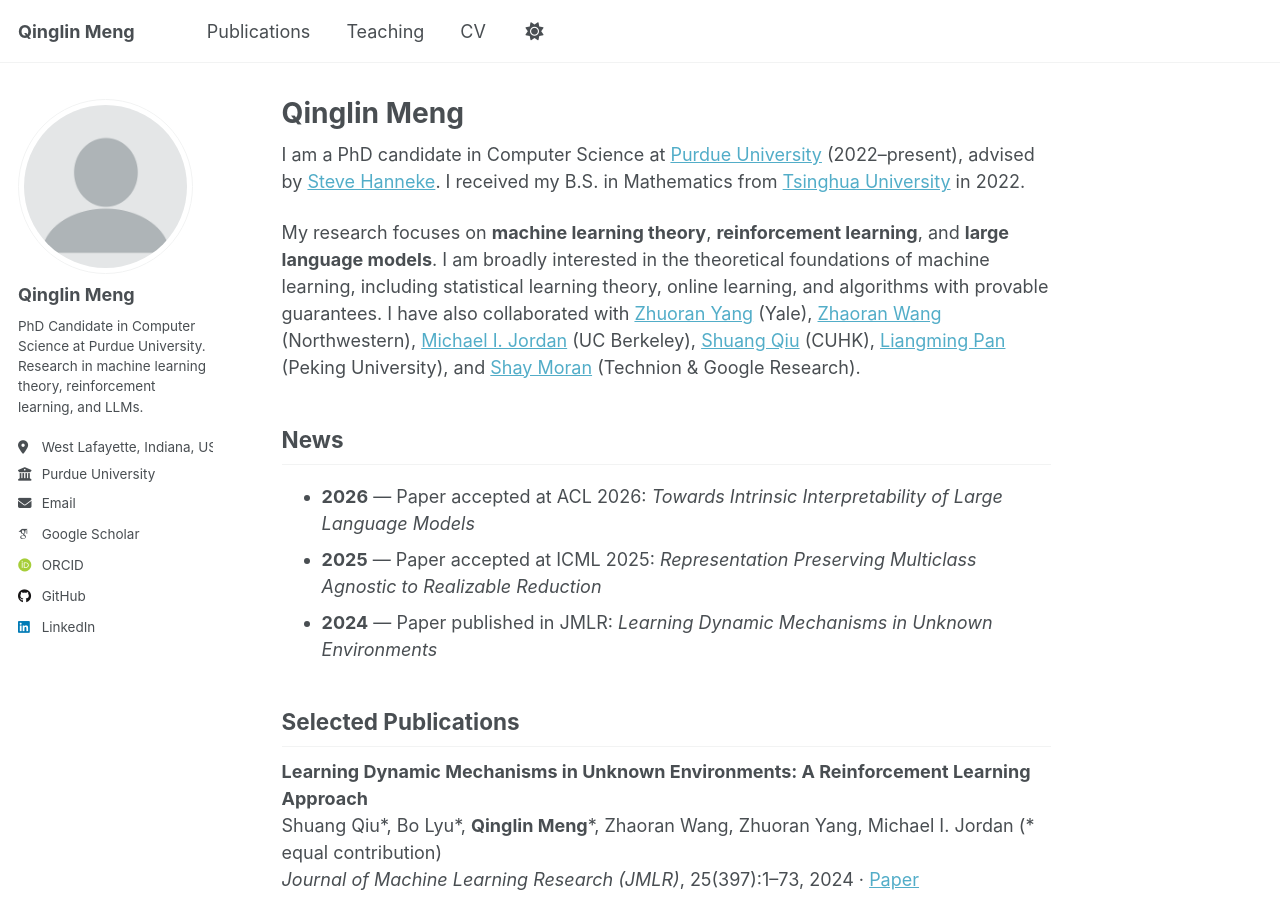
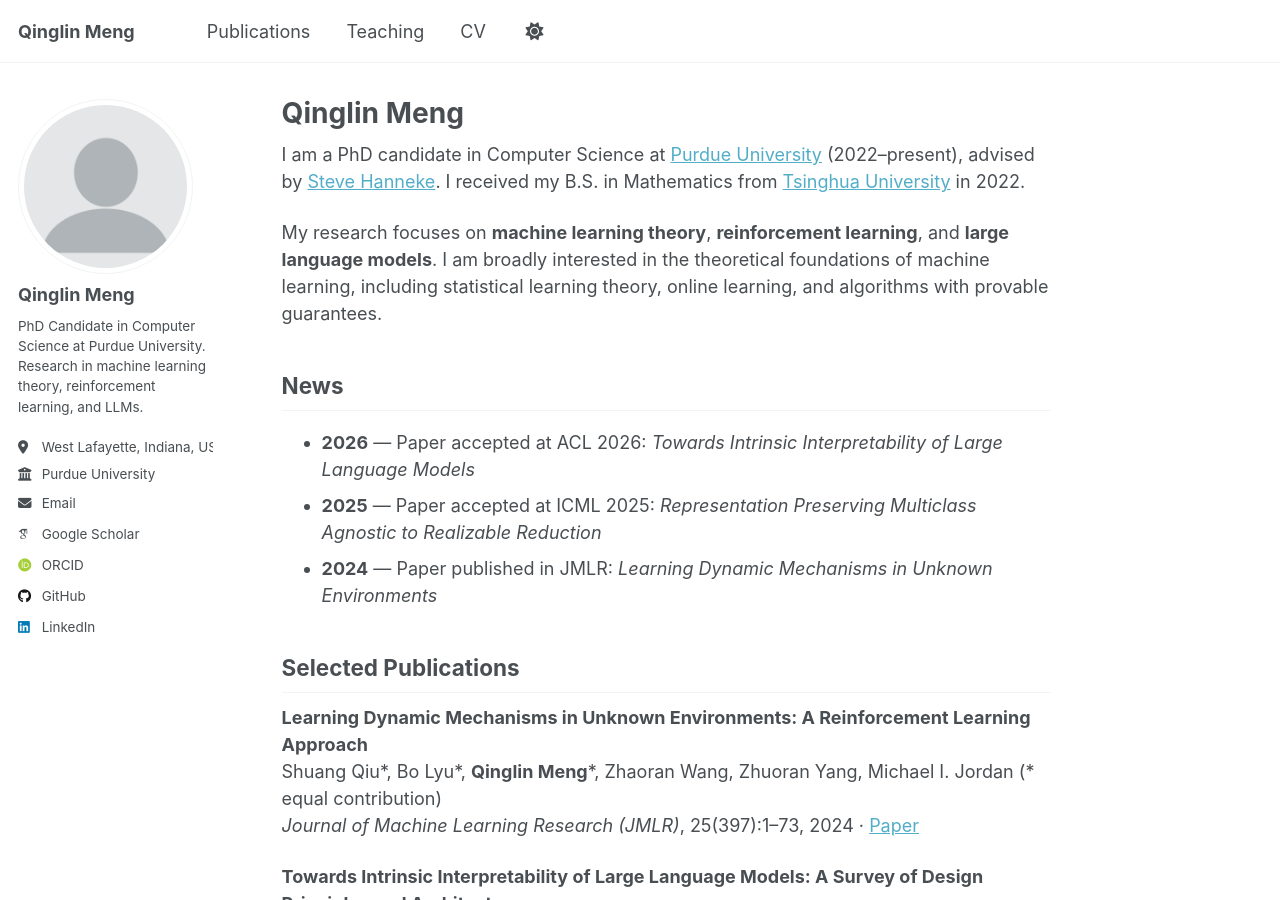
Before and after one commit to QLMeng2025/QLMeng2025.github.io, a Jekyll site: the page built from _pages/about.md, in a window 1280 px wide and 900 px high. Built offline with Jekyll 4.4.1, drawn with Linux system fonts in a browser that asks for light colours; some web fonts are replaced; a script that is not in the unit is left out.

Commit message:
Remove collaborators section from about page
Co-Authored-By: Claude Sonnet 4.6 <noreply@anthropic.com>

```diff
--- a/_pages/about.md
+++ b/_pages/about.md
@@ -9,8 +9,7 @@ redirect_from:
 
 I am a PhD candidate in Computer Science at [Purdue University](https://www.cs.purdue.edu/) (2022–present), advised by [Steve Hanneke](https://stevehanneke.com/). I received my B.S. in Mathematics from [Tsinghua University](https://www.math.tsinghua.edu.cn/) in 2022.
 
-My research focuses on **machine learning theory**, **reinforcement learning**, and **large language models**. I am broadly interested in the theoretical foundations of machine learning, including statistical learning theory, online learning, and algorithms with provable guarantees. I have also collaborated with [Zhuoran Yang](https://zhuoranyang.github.io/) (Yale), [Zhaoran Wang](https://zhaoranwang.github.io/) (Northwestern), [Michael I. Jordan](https://people.eecs.berkeley.edu/~jordan/) (UC Berkeley), [Shuang Qiu](https://shuangqiu.github.io/) (CUHK), [Liangming Pan](https://liangmingpan.com/) (Peking University), and [Shay Moran](https://sites.google.com/view/shaymoran/home) (Technion & Google Research).
-
+My research focuses on **machine learning theory**, **reinforcement learning**, and **large language models**. I am broadly interested in the theoretical foundations of machine learning, including statistical learning theory, online learning, and algorithms with provable guarantees.
 ## News
 
 - **2026** — Paper accepted at ACL 2026: *Towards Intrinsic Interpretability of Large Language Models*
```
